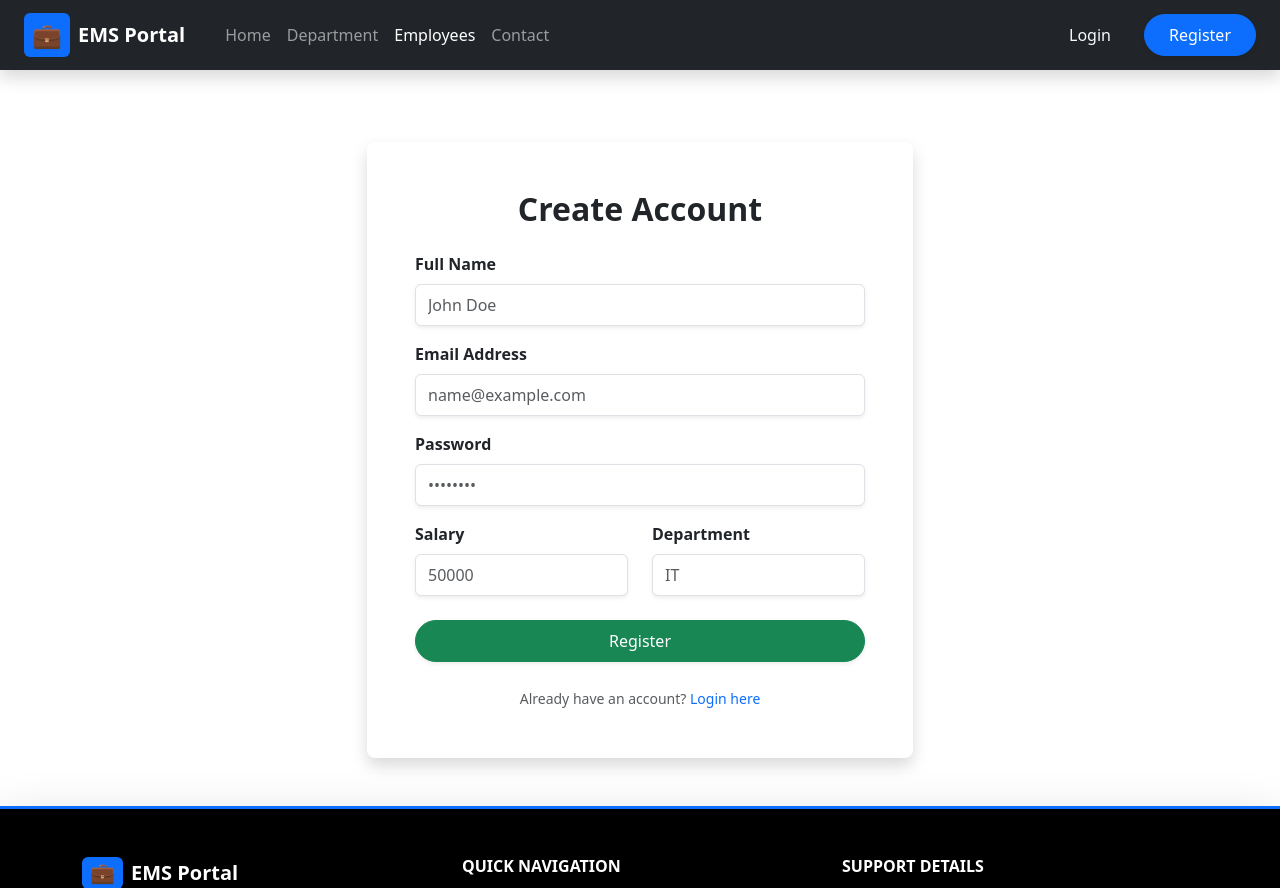
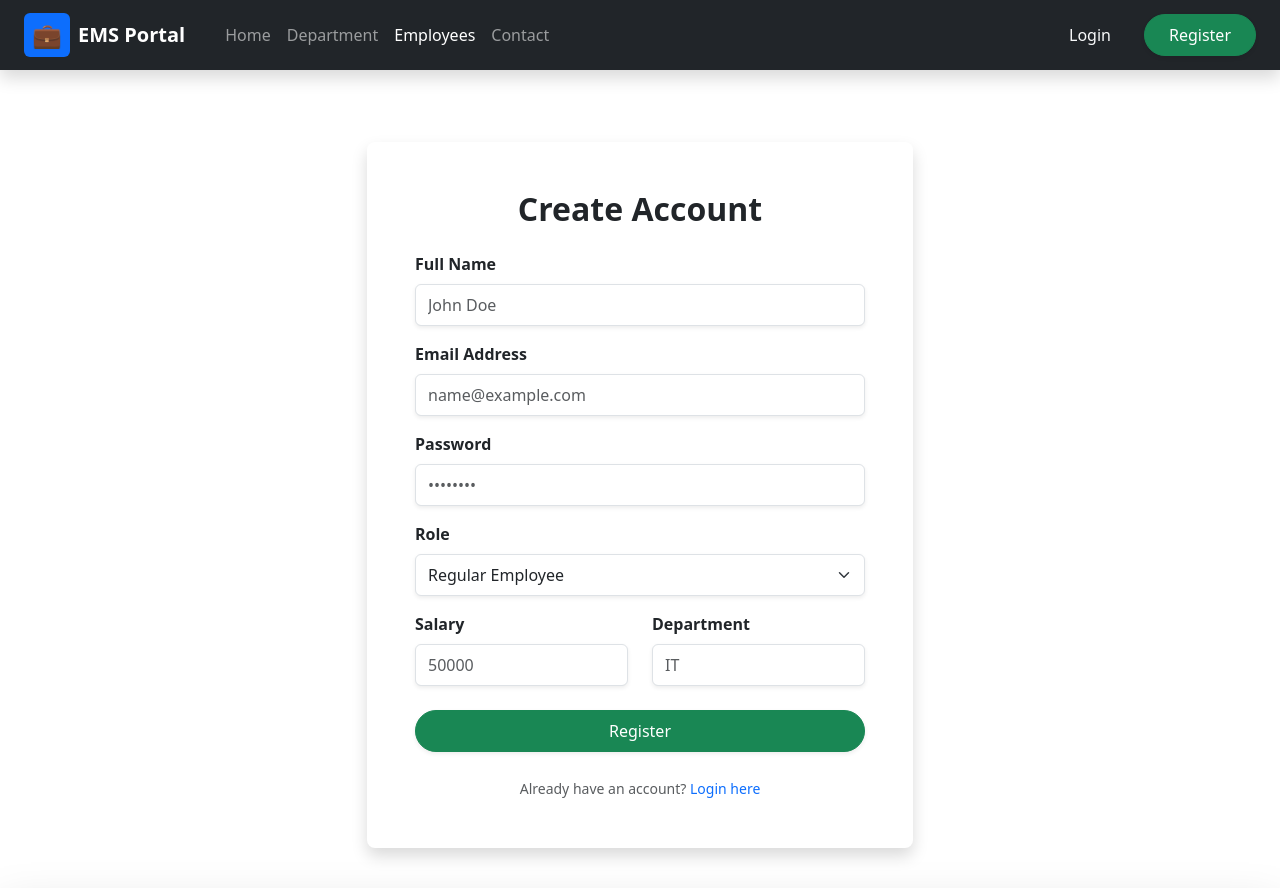
Before and after one commit to Aditya-kumar2004/Flask-Development, a Flask app: page /employee/register in a window 1280 px wide. Shown: the top 888 px of the page. Run offline with Flask 3, Linux system fonts and the light colour scheme.

Commit message:
Implement Role-Based Access Control (RBAC) with Admin and Employee roles

```diff
--- a/app/routes/employee.py
+++ b/app/routes/employee.py
@@ -81,6 +81,9 @@ def employee_list():
 
 @employee_bp.route("/employee/add", methods=["POST", "GET"])
 def employeeAdd():
+    if session.get('user_role') != 'Admin':
+        flash("Access denied! Only administrators can perform this action.", "danger")
+        return redirect(url_for("employee.employee_list"))
 
     if request.method == "POST":
 
@@ -104,6 +107,10 @@ def employeeAdd():
 #to see full edit the detials of emlployee
 @employee_bp.route("/employee/employeeUpdate/<int:id>", methods=["GET", "POST"])
 def employeeUpdate(id):
+    if session.get('user_role') != 'Admin':
+        flash("Access denied! Only administrators can perform this action.", "danger")
+        return redirect(url_for("employee.employee_list"))
+
     employee = Employee.query.get_or_404(id)
 
     if request.method == "POST":
@@ -127,6 +134,10 @@ def employeeDetails(id):
 # to delete an employee
 @employee_bp.route("/employee/employeeDelete/<int:id>")
 def employeeDelete(id):
+    if session.get('user_role') != 'Admin':
+        flash("Access denied! Only administrators can perform this action.", "danger")
+        return redirect(url_for("employee.employee_list"))
+
     employee = Employee.query.get_or_404(id)
     db.session.delete(employee)
     db.session.commit()
@@ -156,6 +167,7 @@ def register():
         password = request.form["password"]
         salary = float(request.form.get("salary") or 0)
         department = request.form["department"]
+        role = request.form.get("role", "Employee")
 
         # Prevent registering with an already existing email
         exists = Employee.query.filter_by(email=email).first()
@@ -169,7 +181,8 @@ def register():
             email=email,
             password=password,
             salary=salary,
-            department=department
+            department=department,
+            role=role
         )
         db.session.add(new_employee)
         db.session.commit()
@@ -200,6 +213,7 @@ def login():
         # Store logged-in user info in Flask Session
         session['user_id'] = employee.id
         session['user_name'] = employee.name
+        session['user_role'] = employee.role
 
         flash(f"Welcome back, {employee.name}!", "success")
         return redirect(url_for("home.home"))
@@ -212,6 +226,7 @@ def logout():
     # Clear the session state
     session.pop('user_id', None)
     session.pop('user_name', None)
+    session.pop('user_role', None)
     flash("You have been logged out.", "info")
     return redirect(url_for("employee.login"))
 
--- a/app/templates/navbar.html
+++ b/app/templates/navbar.html
@@ -39,7 +39,7 @@
                     <a href="/employee/logout" class="btn btn-outline-danger px-4 py-2 rounded-pill shadow-sm">Logout</a>
                 {% else %}
                     <a href="/employee/login" class="btn btn-link text-light text-decoration-none px-3">Login</a>
-                    <a href="/employee/register" class="btn btn-primary px-4 py-2 rounded-pill shadow-sm">Register</a>
+                    <a href="/employee/register" class="btn btn-success px-4 py-2 rounded-pill shadow-sm">Register</a>
                 {% endif %}
             </div>
 
--- a/app/templates/register.html
+++ b/app/templates/register.html
@@ -18,6 +18,13 @@
                         <div class="mb-3">
                             <label for="password" class="form-label fw-semibold">Password</label>
                             <input type="password" class="form-control py-2 shadow-sm" id="password" name="password" required placeholder="••••••••">
+                        </div>
+                        <div class="mb-3">
+                            <label for="role" class="form-label fw-semibold">Role</label>
+                            <select class="form-select py-2 shadow-sm" id="role" name="role" required>
+                                <option value="Employee" selected>Regular Employee</option>
+                                <option value="Admin">Administrator</option>
+                            </select>
                         </div>
                         <div class="row mb-4">
                             <div class="col-md-6 mb-3 mb-md-0">
```
Also changed, not shown: app/models/employee.py (+7 -1 lines), app/templates/employee.html (+6 -3 lines), migrations/versions/d2d432c0e53e_add_role_column_to_employee.py (added, +32 -0 lines).
